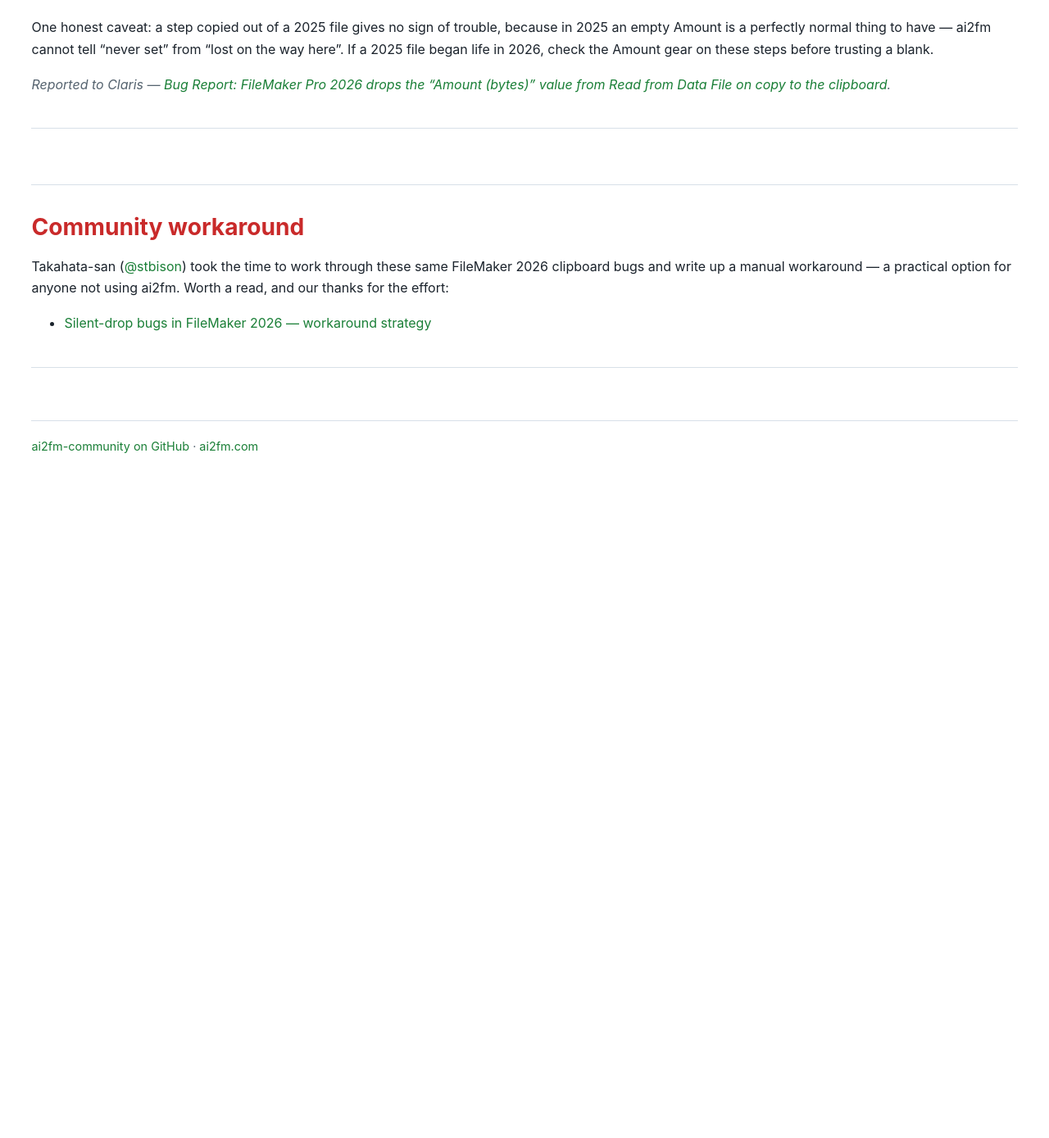
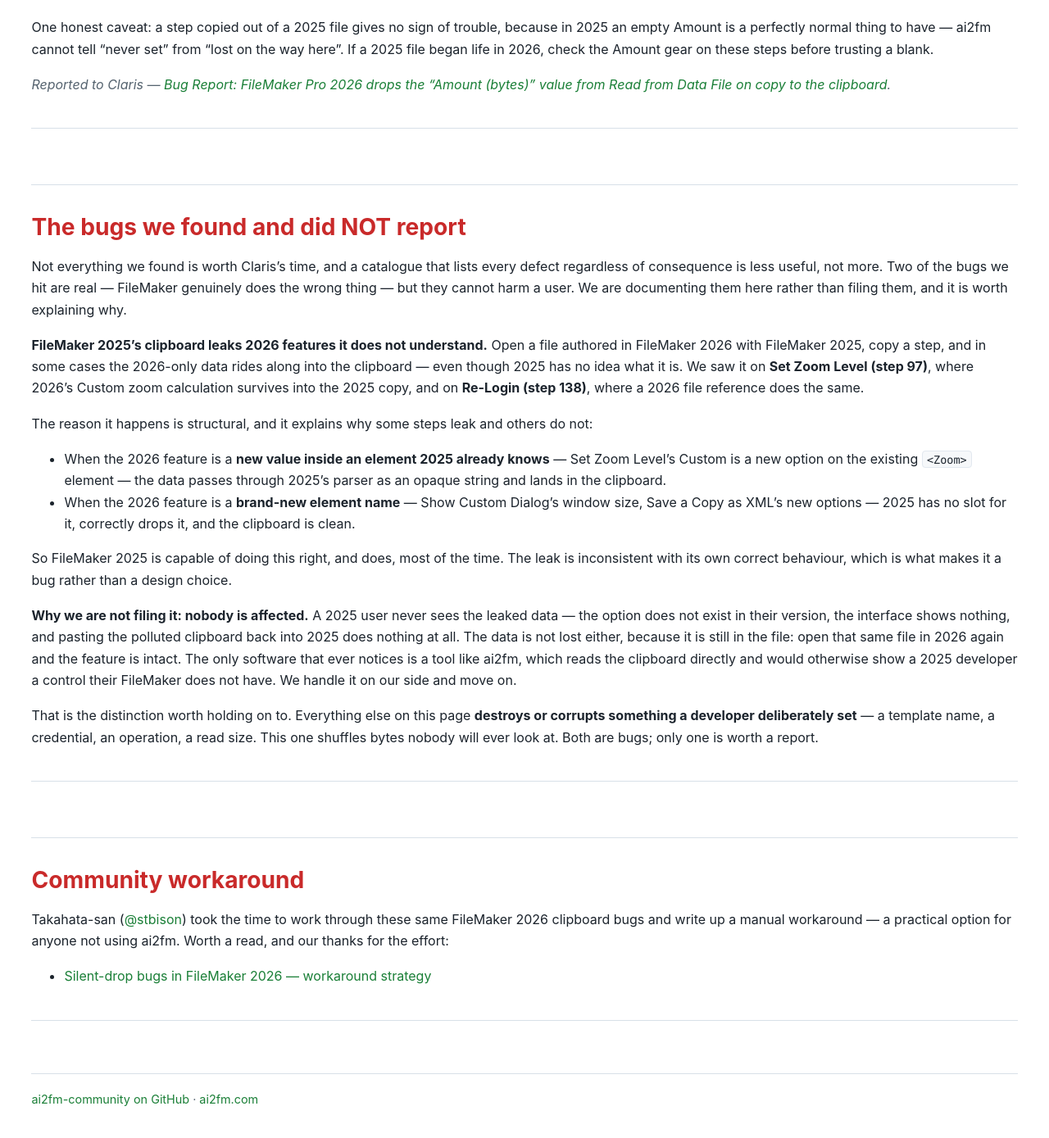
Before and after one commit to AxelarEU/ai2fm-community, a Jekyll site: the page built from claris_bugs/claris_clipboard_bugs.md, in a window 1280 px wide and 1400 px high, scrolled down 14187 px. Shown: the top 1389 px of the window at 82% size. Built offline with Jekyll 4.4.1, drawn with Linux system fonts in a browser that asks for light colours; before the commit the page ends 14824 px from its top, so only the background shows below that.

Commit message:
Add the bugs we found and deliberately did not report (FM2025 clipboard pollution)

```diff
--- a/claris_bugs/claris_clipboard_bugs.md
+++ b/claris_bugs/claris_clipboard_bugs.md
@@ -501,6 +501,25 @@
 
 ---
 
+## The bugs we found and did NOT report
+
+Not everything we found is worth Claris's time, and a catalogue that lists every defect regardless of consequence is less useful, not more. Two of the bugs we hit are real — FileMaker genuinely does the wrong thing — but they cannot harm a user. We are documenting them here rather than filing them, and it is worth explaining why.
+
+**FileMaker 2025's clipboard leaks 2026 features it does not understand.** Open a file authored in FileMaker 2026 with FileMaker 2025, copy a step, and in some cases the 2026-only data rides along into the clipboard — even though 2025 has no idea what it is. We saw it on **Set Zoom Level (step 97)**, where 2026's Custom zoom calculation survives into the 2025 copy, and on **Re-Login (step 138)**, where a 2026 file reference does the same.
+
+The reason it happens is structural, and it explains why some steps leak and others do not:
+
+- When the 2026 feature is a **new value inside an element 2025 already knows** — Set Zoom Level's Custom is a new option on the existing `<Zoom>` element — the data passes through 2025's parser as an opaque string and lands in the clipboard.
+- When the 2026 feature is a **brand-new element name** — Show Custom Dialog's window size, Save a Copy as XML's new options — 2025 has no slot for it, correctly drops it, and the clipboard is clean.
+
+So FileMaker 2025 is capable of doing this right, and does, most of the time. The leak is inconsistent with its own correct behaviour, which is what makes it a bug rather than a design choice.
+
+**Why we are not filing it: nobody is affected.** A 2025 user never sees the leaked data — the option does not exist in their version, the interface shows nothing, and pasting the polluted clipboard back into 2025 does nothing at all. The data is not lost either, because it is still in the file: open that same file in 2026 again and the feature is intact. The only software that ever notices is a tool like ai2fm, which reads the clipboard directly and would otherwise show a 2025 developer a control their FileMaker does not have. We handle it on our side and move on.
+
+That is the distinction worth holding on to. Everything else on this page **destroys or corrupts something a developer deliberately set** — a template name, a credential, an operation, a read size. This one shuffles bytes nobody will ever look at. Both are bugs; only one is worth a report.
+
+---
+
 ## Community workaround
 
 Takahata-san ([@stbison](https://github.com/stbison)) took the time to work through these same FileMaker 2026 clipboard bugs and write up a manual workaround — a practical option for anyone not using ai2fm. Worth a read, and our thanks for the effort:
```
